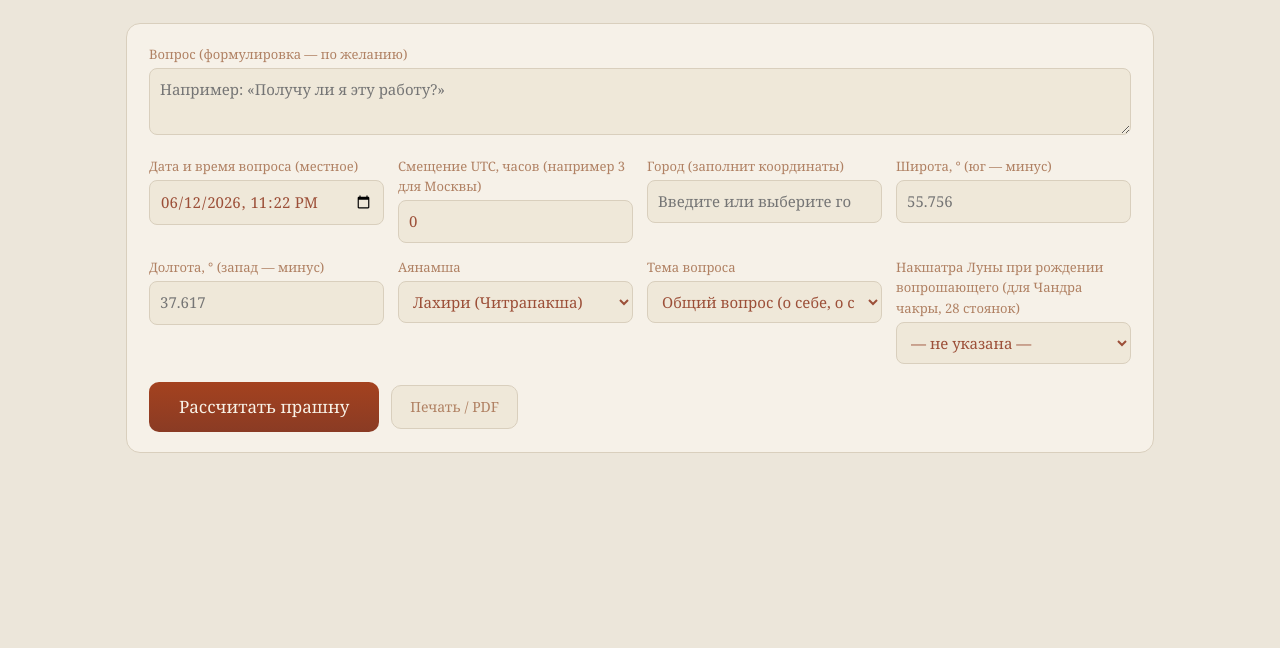
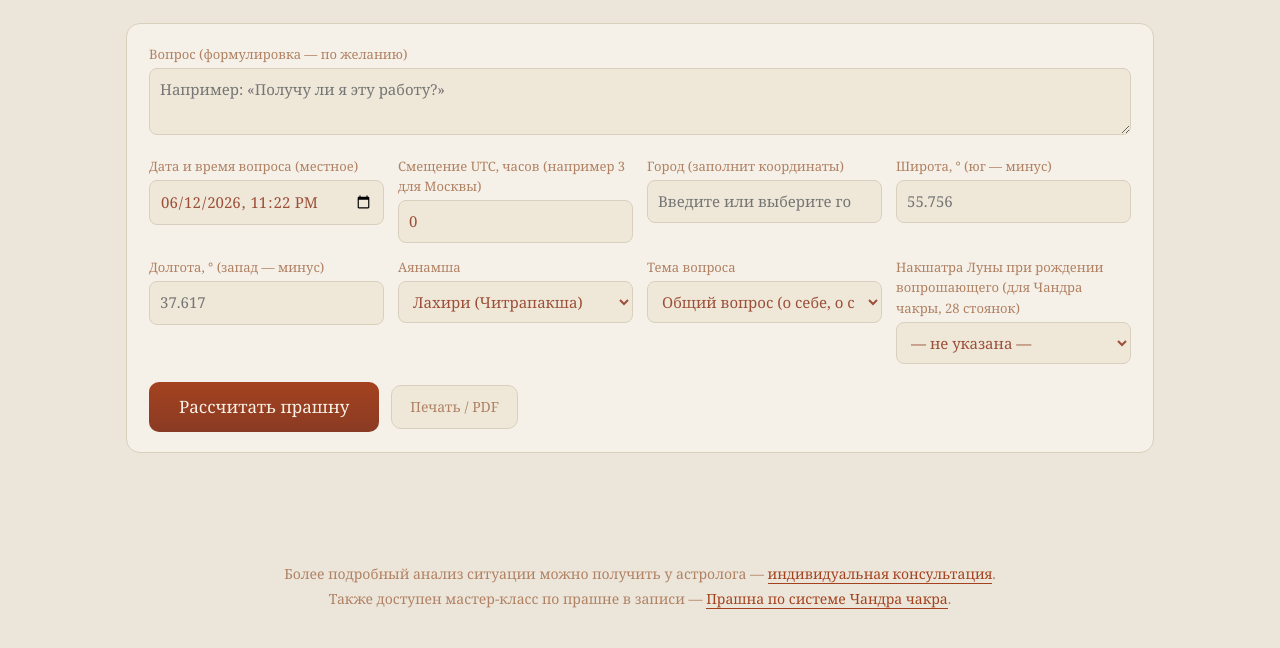
Before and after one commit to quasisun/prashna, a plain HTML site: page index.html in a window 1280 px wide. Shown: the part 122-770 px from the top of the page. Drawn offline with Linux system fonts and the light colour scheme.

Commit message:
Add files via upload

```diff
--- a/index.html
+++ b/index.html
@@ -231,6 +231,15 @@
     </div>
   </div>
 </div>
+
+  <div style="text-align:center; padding: 28px 16px 12px; color: var(--muted); font-size: 14px; line-height: 1.8;">
+    Более подробный анализ ситуации можно получить у астролога —
+    <a href="https://goroskop1008.ru/uslugi/#goroskop#!/tproduct/842449103-1498486363994" target="_blank" style="color:var(--accent); text-decoration:none; border-bottom: 1px solid var(--accent);">индивидуальная консультация</a>.<br>
+    Также доступен мастер-класс по прашне в записи —
+    <a href="https://goroskop1008.ru/shop/tproduct/769774853-598555972512-prashna-po-sisteme-chandra-chakra" target="_blank" style="color:var(--accent); text-decoration:none; border-bottom: 1px solid var(--accent);">Прашна по системе Чандра чакра</a>.
+  </div>
+
+</div>
 <script src="astro.js"></script>
 <script src="app.js"></script>
 </body>
```
